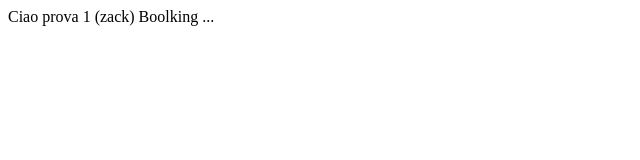
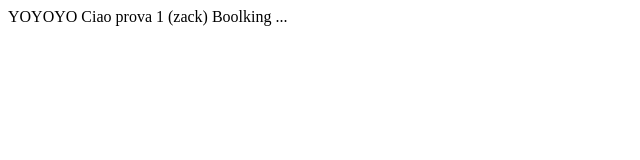
Before and after one commit to ImBlindForU/prova-projetto-brench, a plain HTML site: page index.html in a window 1280 px wide. Shown: the whole page, without its empty margins (0-640 px from the left). Drawn offline with Linux system fonts and the light colour scheme.

Commit message:
Proverrima

```diff
--- a/index.html
+++ b/index.html
@@ -7,6 +7,7 @@
     <title>Document</title>
 </head>
 <body>
+    YOYOYO
     Ciao prova 1 (zack)
     Boolking ...
 </body>
```
